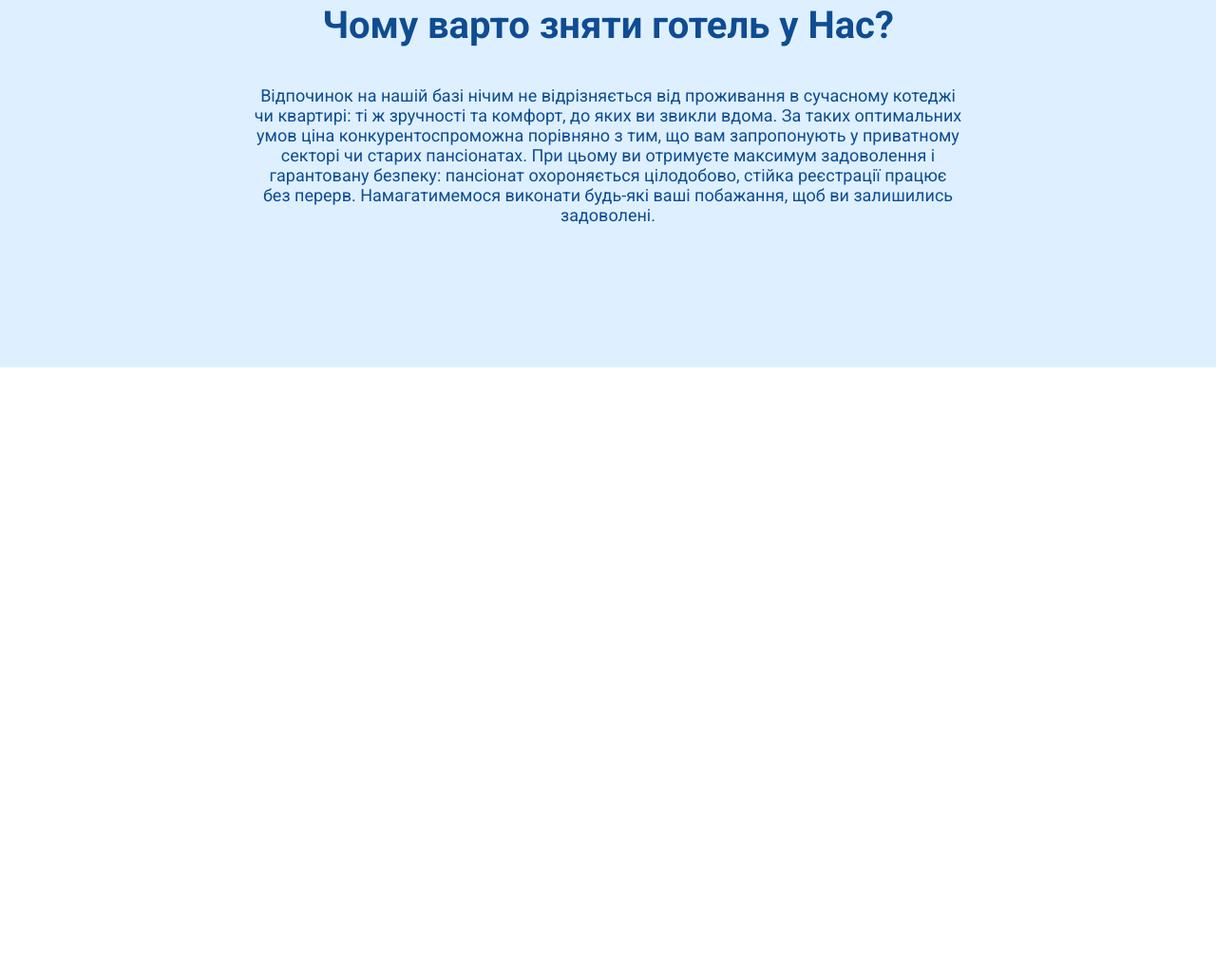
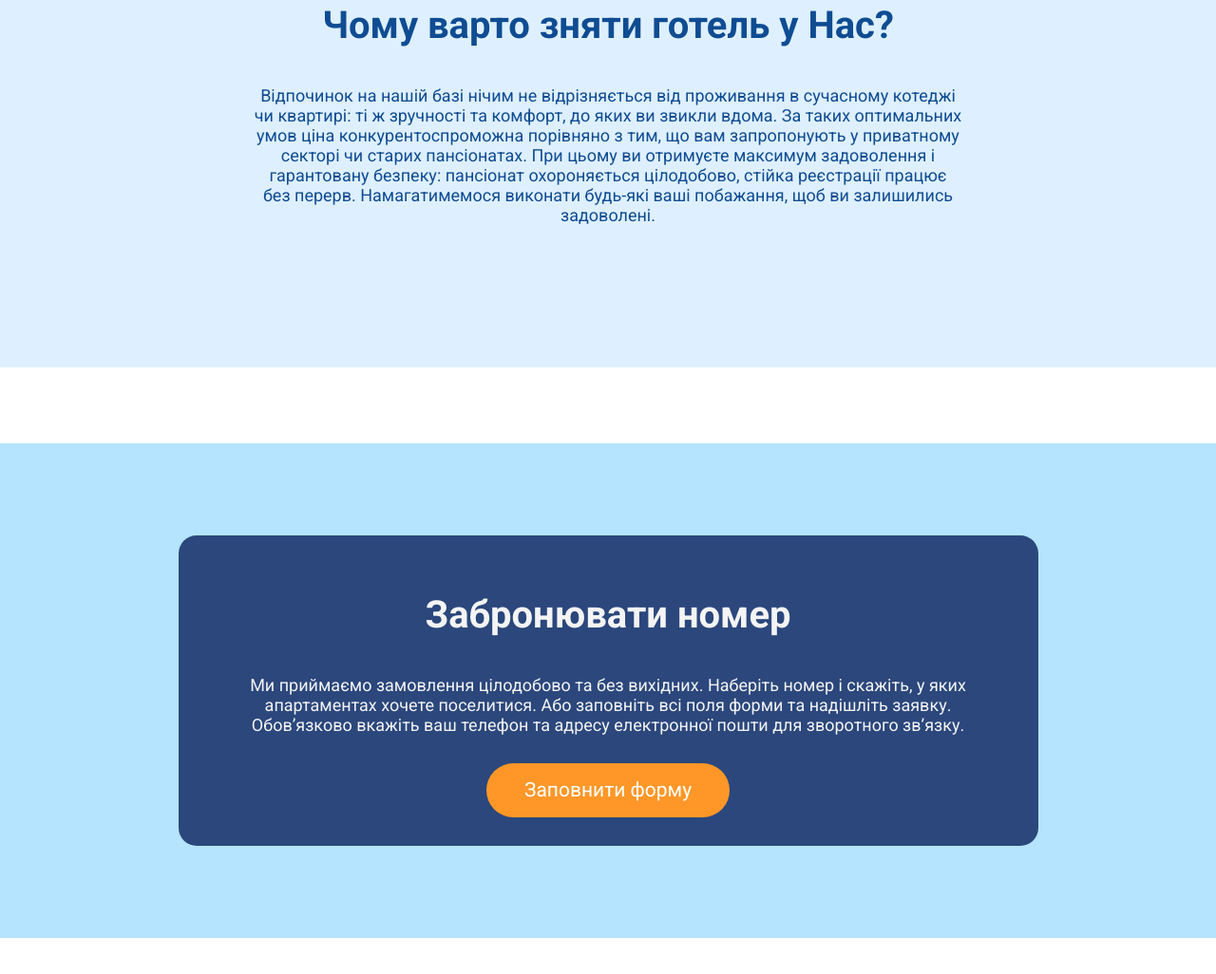
Before and after one commit to ValentynTse/CBS-Practicum-Hotel-Site, a plain HTML site: page index.html in a window 1280 px wide. Shown: the part 1344-2370 px from the top of the page at 95% size. Before the commit the page ends 1811 px from the top, so only its background shows below. Drawn offline with Linux system fonts and the light colour scheme.

Commit message:
adds section "booking"

```diff
--- a/css/style.css
+++ b/css/style.css
@@ -74,3 +74,36 @@ p {
     line-height: 21px;
     color: #0F4C92;
 }
+
+/* SECTION BOOKING */
+.booking {
+    background-color: #B5E4FF;
+    padding: 97px;
+    text-align: center;
+    margin-bottom: 80px;
+}
+
+.booking-container {
+    max-width: 785px;
+    margin: 0 auto;
+    background-color: #2B477C;
+    border-radius: 19px;
+    padding: 60px 60px 30px 60px;
+}
+
+.booking-title {
+    font-weight: 700;
+    font-size: 40px;
+    line-height: 47px;
+    color: #F4F4F4;
+    margin-bottom: 40px;
+}
+
+.booking-text {
+    font-size: 18px;
+    line-height: 21px;
+    color: #F4F4F4;
+    margin-bottom: 30px;
+}
+
+.booking-btn {}
--- a/index.html
+++ b/index.html
@@ -32,9 +32,19 @@
 <section class="info">
     <div class="container">
         <h2 class="section-title">Чому варто зняти готель у Нас?
+
         </h2>
         <p class="section-text">Відпочинок на нашій базі нічим не відрізняється від проживання в сучасному котеджі чи квартирі: ті ж зручності та комфорт, до яких ви звикли вдома. За таких оптимальних умов ціна конкурентоспроможна порівняно з тим, що вам запропонують у приватному секторі чи старих пансіонатах.
             При цьому ви отримуєте максимум задоволення і гарантовану безпеку: пансіонат охороняється цілодобово, стійка реєстрації працює без перерв. Намагатимемося виконати будь-які ваші побажання, щоб ви залишились задоволені.</p>
+    </div>
+
+</section>
+<section class="booking">
+    <div class="booking-container">
+        <h2 class="booking-title">Забронювати номер
+        </h2>
+        <p class="booking-text">Ми приймаємо замовлення цілодобово та без вихідних. Наберіть номер і скажіть, у яких апартаментах хочете поселитися.  Або заповніть всі поля форми та надішліть заявку. Обов’язково вкажіть ваш телефон та адресу електронної пошти для зворотного зв’язку.</p>
+            <button type="button" class="btn booking-btn">Заповнити форму</button>
     </div>
 
 </section>
```
